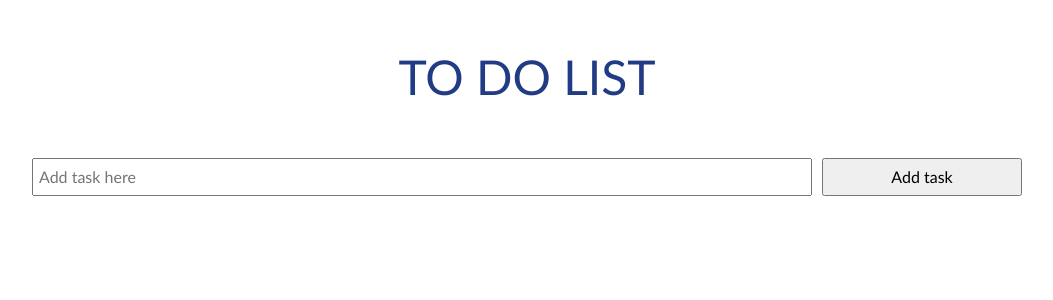
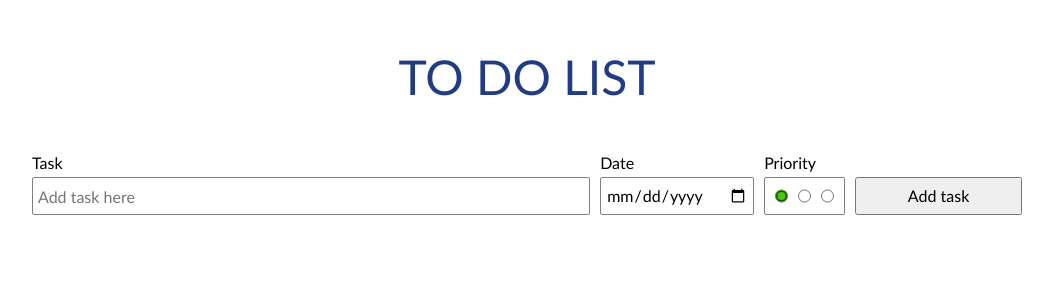
Before and after one commit to bartszp/to-do-list-php-ajax, a PHP site: page / in a window 1280 px wide. Shown: the top 300 px of the page, without its empty margins (113-1166 px from the left). Run offline with PHP 8.4, Linux system fonts and the light colour scheme; data that the repository does not hold is empty; some libraries are stand-ins or nearby versions.

Commit message:
From elements added for date and priority

```diff
--- a/index.php
+++ b/index.php
@@ -1,7 +1,7 @@
 <?php
 
 session_start();
-$_SESSION['checkpoint_1']= 'check1';
+$_SESSION['checkpoint_1'] = 'check1';
 
 // $pdo = require_once('database.php');
 // $tasks = require_once('list.php');
@@ -24,10 +24,27 @@ $_SESSION['checkpoint_1']= 'check1';
 
 <body>
 
-    <div class="container" id ="container">
+    <div class="container" id="container">
         <div class="title">To do list</div>
+
         <form method="post" id="form">
-            <input type="text" name="task" id="task" placeholder="Add task here" autocomplete="off">
+            <div class="label-input-task">
+                <label for="task">Task</label>
+                <input type="text" name="task" id="task" placeholder="Add task here" autocomplete="off">
+            </div>
+            <div class="label-input-date">
+                <label for="dueDate">Date</label>
+                <input type="date" name="dueDate" id="dueDate">
+            </div>
+            <div class="label-input-priority">
+            <label for="priority">Priority</label>
+
+                <fieldset>
+                    <input type="radio" name="priority" id="priority-low" checked>
+                    <input type="radio" name="priority" id="priority-medium">
+                    <input type="radio" name="priority" id="priority-high">
+                </fieldset>
+            </div>
             <button type="submit" id="submit">Add task</button>
         </form>
         <div id="tasks-list">
--- a/style.css
+++ b/style.css
@@ -28,11 +28,44 @@ form{
     display: flex;
 }
 
-input {
-    flex-grow:1;
-   line-height: 1.5rem;
-   margin: 5px;
-   padding: 5px;
+[class ^="label-input-"]{
+    display:flex;
+    flex-direction:column;
+}
+
+[class ^="label-input-"] label{
+    margin-left:5px;
+}
+
+.label-input-task{
+    width:70%;
+}
+
+input, fieldset {
+    line-height: 1.5rem;
+    height:80%;
+    margin:5px;
+    padding:5px;
+    border: 1px solid grey;
+    border-radius: 2px;
+}
+
+fieldset{
+    display:flex;
+    align-items: center;
+    justify-content: center;
+}
+
+
+#priority-low{
+    accent-color: rgb(64, 206, 3);
+}
+
+#priority-medium{
+    accent-color: rgb(208, 215, 0);
+}
+#priority-high{
+    accent-color: rgb(206, 3, 3);
 }
 
 button{
@@ -40,6 +73,8 @@ button{
     margin:5px;
     padding: 0 10px;
     width:20%;
+    height:2.4rem;
+    align-self: self-end;
 }
 
 .record{
```
